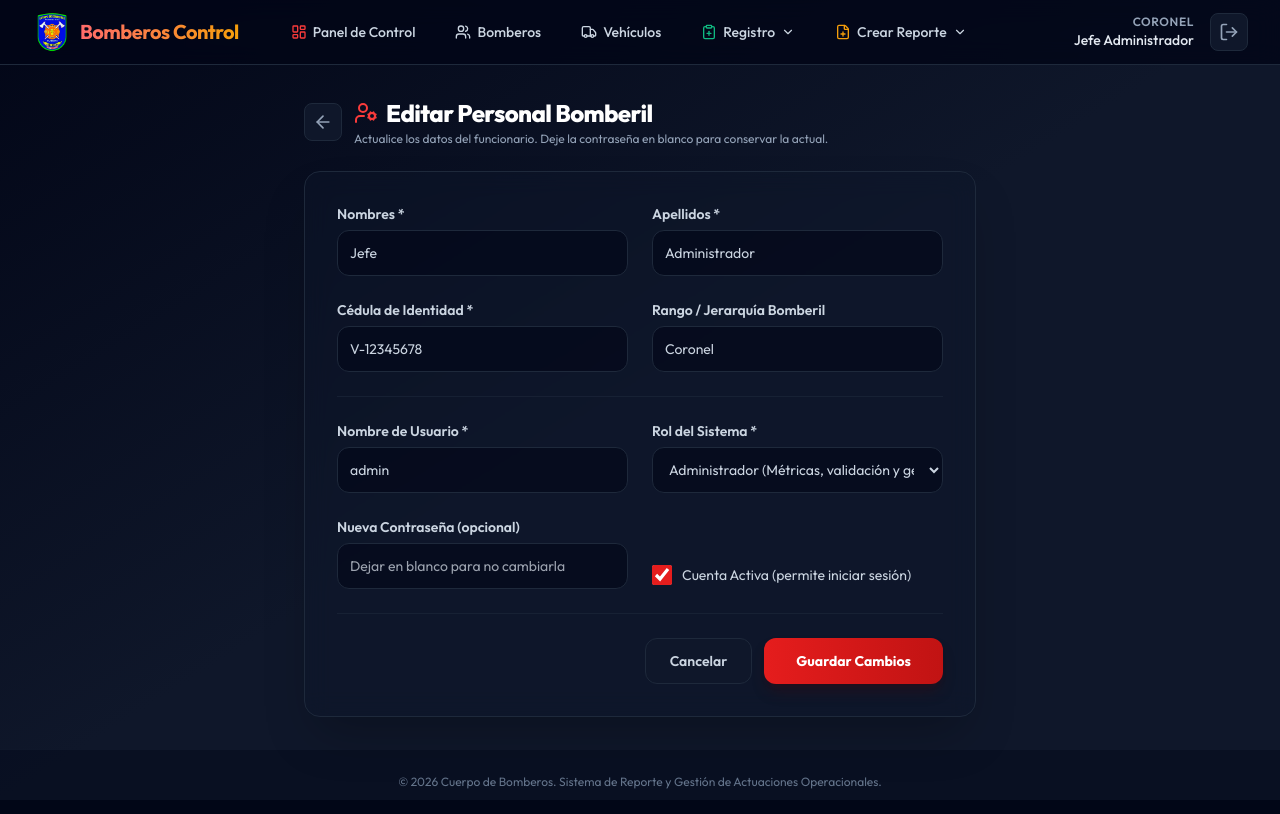
After one commit to pskloudjmora-ui/bomberos, a Flask app: page /admin/usuario/1/editar in a window 1280 px wide. The commit adds this page. Run offline with Flask 3, Linux system fonts and the light colour scheme; a user stored in the database is signed in; tables that the repository leaves empty hold one stand-in row (values such as "Sample post"); some libraries are stand-ins or nearby versions.

Commit message:
Add files via upload

```diff
--- /dev/null
+++ b/app/templates/admin/editar_usuario.html
@@ -0,0 +1,100 @@
+{% extends "base.html" %}
+
+{% block title %}Editar Bombero {{ usuario.nombre }} {{ usuario.apellido }}{% endblock %}
+
+{% block content %}
+<div class="max-w-2xl mx-auto space-y-6">
+
+    <!-- Encabezado -->
+    <div class="flex items-center space-x-3">
+        <a href="{{ url_for('main.gestionar_usuarios') }}" class="p-2 bg-slate-900 border border-slate-800 hover:bg-slate-800 rounded-lg text-slate-400 hover:text-white transition-colors">
+            <i data-lucide="arrow-left" class="w-5 h-5"></i>
+        </a>
+        <div>
+            <h1 class="text-2xl font-extrabold tracking-tight text-white flex items-center space-x-2">
+                <i data-lucide="user-cog" class="w-6 h-6 text-fire-500"></i>
+                <span>Editar Personal Bomberil</span>
+            </h1>
+            <p class="text-slate-400 text-xs mt-0.5">Actualice los datos del funcionario. Deje la contraseña en blanco para conservar la actual.</p>
+        </div>
+    </div>
+
+    <!-- Formulario de Edición -->
+    <div class="glass-panel p-8 rounded-2xl border border-slate-800 shadow-2xl">
+        <form action="{{ url_for('main.editar_usuario', usuario_id=usuario.id) }}" method="POST" class="space-y-6">
+
+            <div class="grid grid-cols-1 sm:grid-cols-2 gap-6">
+
+                <div>
+                    <label for="nombre" class="block text-sm font-semibold text-slate-300">Nombres *</label>
+                    <input type="text" id="nombre" name="nombre" required value="{{ usuario.nombre }}" placeholder="ej: Juan Carlos"
+                        class="block w-full mt-1.5 rounded-xl border-slate-800 bg-slate-950/60 p-3 text-sm text-slate-300 focus:border-fire-500 focus:ring-fire-500 focus:outline-none border focus:ring-1">
+                </div>
+
+                <div>
+                    <label for="apellido" class="block text-sm font-semibold text-slate-300">Apellidos *</label>
+                    <input type="text" id="apellido" name="apellido" required value="{{ usuario.apellido }}" placeholder="ej: Pérez Gómez"
+                        class="block w-full mt-1.5 rounded-xl border-slate-800 bg-slate-950/60 p-3 text-sm text-slate-300 focus:border-fire-500 focus:ring-fire-500 focus:outline-none border focus:ring-1">
+                </div>
+
+                <div>
+                    <label for="cedula" class="block text-sm font-semibold text-slate-300">Cédula de Identidad *</label>
+                    <input type="text" id="cedula" name="cedula" required value="{{ usuario.cedula }}" placeholder="ej: V-12345678"
+                        class="block w-full mt-1.5 rounded-xl border-slate-800 bg-slate-950/60 p-3 text-sm text-slate-300 focus:border-fire-500 focus:ring-fire-500 focus:outline-none border focus:ring-1">
+                </div>
+
+                <div>
+                    <label for="rango" class="block text-sm font-semibold text-slate-300">Rango / Jerarquía Bomberil</label>
+                    <input type="text" id="rango" name="rango" value="{{ usuario.rango or '' }}" placeholder="ej: Distinguido, Cabo Primero, Teniente"
+                        class="block w-full mt-1.5 rounded-xl border-slate-800 bg-slate-950/60 p-3 text-sm text-slate-300 focus:border-fire-500 focus:ring-fire-500 focus:outline-none border focus:ring-1">
+                </div>
+
+            </div>
+
+            <div class="border-t border-slate-800/60 pt-6 grid grid-cols-1 sm:grid-cols-2 gap-6">
+
+                <div>
+                    <label for="username" class="block text-sm font-semibold text-slate-300">Nombre de Usuario *</label>
+                    <input type="text" id="username" name="username" required value="{{ usuario.username }}" placeholder="ej: jperez"
+                        class="block w-full mt-1.5 rounded-xl border-slate-800 bg-slate-950/60 p-3 text-sm text-slate-300 focus:border-fire-500 focus:ring-fire-500 focus:outline-none border focus:ring-1">
+                </div>
+
+                <div>
+                    <label for="rol" class="block text-sm font-semibold text-slate-300">Rol del Sistema *</label>
+                    <select id="rol" name="rol" required
+                        class="block w-full mt-1.5 rounded-xl border-slate-800 bg-slate-950/60 p-3 text-sm text-slate-300 focus:border-fire-500 focus:ring-fire-500 focus:outline-none border focus:ring-1">
+                        <option value="bombero" {% if usuario.rol == 'bombero' %}selected{% endif %}>Bombero (Solo creación de reportes e historial)</option>
+                        <option value="administrador" {% if usuario.rol == 'administrador' %}selected{% endif %}>Administrador (Métricas, validación y gestión total)</option>
+                    </select>
+                </div>
+
+                <div>
+                    <label for="password" class="block text-sm font-semibold text-slate-300">Nueva Contraseña (opcional)</label>
+                    <input type="password" id="password" name="password" placeholder="Dejar en blanco para no cambiarla"
+                        class="block w-full mt-1.5 rounded-xl border-slate-800 bg-slate-950/60 p-3 text-sm text-slate-300 focus:border-fire-500 focus:ring-fire-500 focus:outline-none border focus:ring-1">
+                </div>
+
+                <div class="flex items-end pb-1">
+                    <label class="inline-flex items-center text-sm text-slate-300 cursor-pointer">
+                        <input type="checkbox" name="activo" {% if usuario.activo %}checked{% endif %}
+                            class="rounded bg-slate-900 border-slate-800 text-fire-600 focus:ring-fire-500 h-5 w-5 accent-fire-600">
+                        <span class="ml-2.5">Cuenta Activa (permite iniciar sesión)</span>
+                    </label>
+                </div>
+
+            </div>
+
+            <div class="flex justify-end space-x-3 border-t border-slate-800/60 pt-6">
+                <a href="{{ url_for('main.gestionar_usuarios') }}" class="px-6 py-3 bg-slate-900 border border-slate-800 hover:bg-slate-800 rounded-xl text-slate-300 text-sm font-semibold transition-all">
+                    Cancelar
+                </a>
+                <button type="submit" class="px-8 py-3 bg-gradient-to-r from-fire-600 to-fire-700 hover:from-fire-500 hover:to-fire-600 rounded-xl text-white text-sm font-bold shadow-lg shadow-fire-950/30 transition-all transform hover:scale-[1.02] cursor-pointer">
+                    Guardar Cambios
+                </button>
+            </div>
+
+        </form>
+    </div>
+
+</div>
+{% endblock %}
```
Also changed, not shown: app/templates/admin/usuarios.html (+22 -0 lines), app/templates/admin/ver_usuario.html (added, +142 -0 lines).
